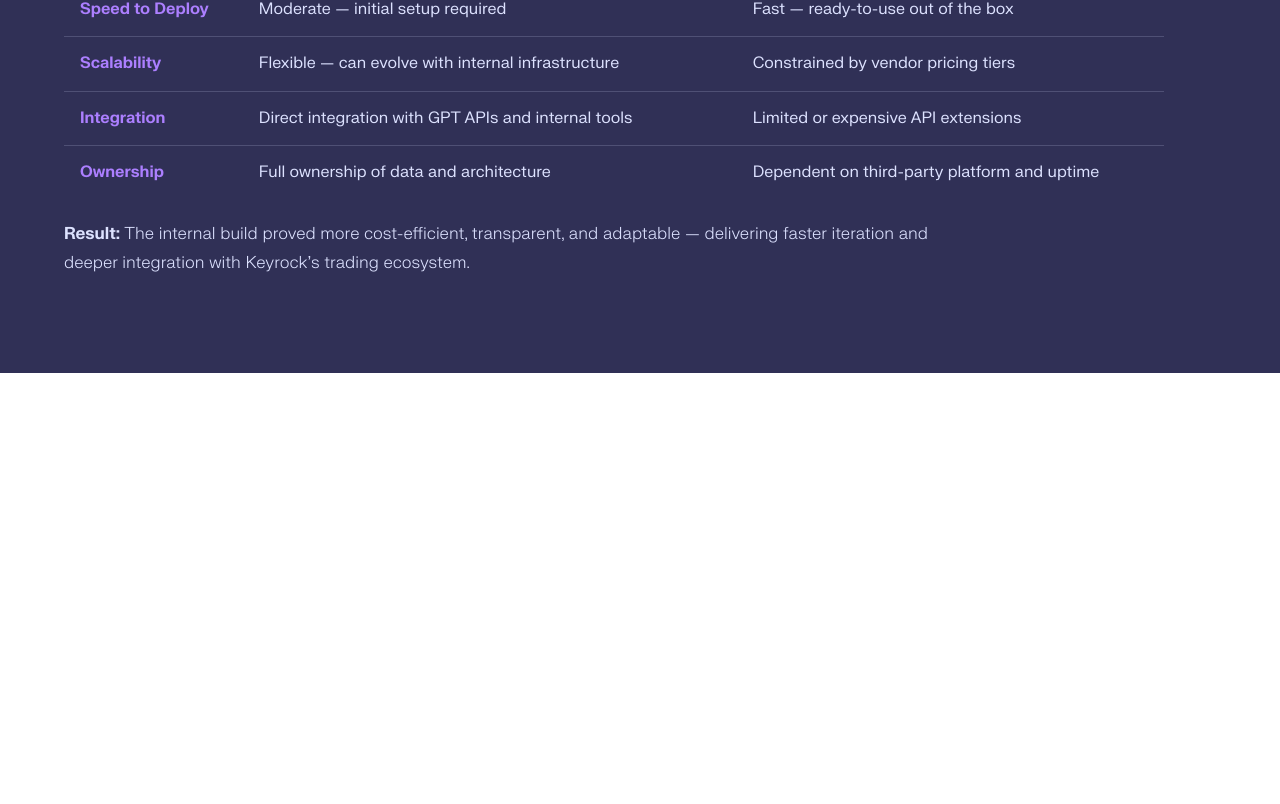
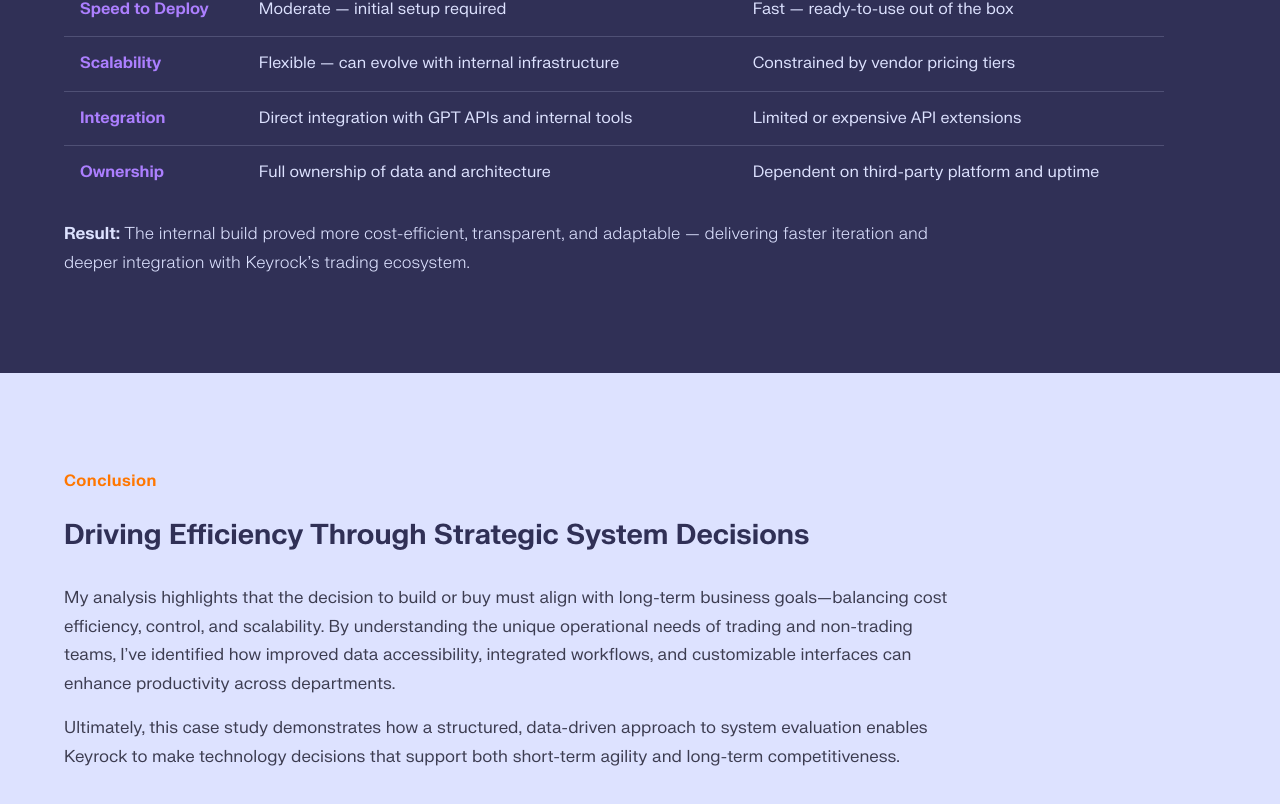
Before and after one commit to bendiagi/hyperflow-keyrock-casestudy, a React app: page / in a window 1280 px wide. Shown: the part 5252-6056 px from the top of the page. Before the commit the page ends 5625 px from the top, so only its background shows below. Built offline with nearby package versions, Linux system fonts and the light colour scheme.

Commit message:
Add Conclusion section styled like Solutions and wire into app

```diff
--- a/src/App.tsx
+++ b/src/App.tsx
@@ -6,6 +6,7 @@
 import FlowDiagram from './FlowDiagram';
 import BuildVsBuy from './BuildVsBuy';
 import BuildVsBuyContent from './BuildVsBuyContent';
+import Conclusion from './Conclusion';
 
 const App: React.FC = () => {
   const handleGetStarted = () => {
@@ -32,6 +33,7 @@
       <FlowDiagram />
       <BuildVsBuy />
       <BuildVsBuyContent />
+      <Conclusion />
     </div>
   );
 };
--- /dev/null
+++ b/src/Conclusion.tsx
@@ -0,0 +1,25 @@
+import React from 'react';
+import './styles.css';
+
+const Conclusion: React.FC = () => {
+  return (
+    <section className="conclusion">
+      <div className="conclusion-content">
+        <div className="conclusion-header">
+          <h3 className="solutions-subtitle">Conclusion</h3>
+          <h2 className="conclusion-title">Driving Efficiency Through Strategic System Decisions</h2>
+        </div>
+        <div className="conclusion-body">
+          <p>
+            My analysis highlights that the decision to build or buy must align with long-term business goals—balancing cost efficiency, control, and scalability. By understanding the unique operational needs of trading and non-trading teams, I’ve identified how improved data accessibility, integrated workflows, and customizable interfaces can enhance productivity across departments.
+          </p>
+          <p>
+            Ultimately, this case study demonstrates how a structured, data-driven approach to system evaluation enables Keyrock to make technology decisions that support both short-term agility and long-term competitiveness.
+          </p>
+        </div>
+      </div>
+    </section>
+  );
+};
+
+export default Conclusion;
--- a/src/styles.css
+++ b/src/styles.css
@@ -942,6 +942,45 @@
   background: rgba(221, 226, 255, 0.25);
   margin: 1.5rem 0 1.25rem 0;
 }
+
+/* Conclusion Section (styled like Solutions) */
+.conclusion {
+  background: rgb(221, 226, 255);
+  padding: 6rem 5%;
+  display: flex;
+  align-items: center;
+}
+
+.conclusion-content {
+  max-width: 1200px;
+  margin: 0 auto;
+  width: 100%;
+}
+
+.conclusion-header {
+  margin-bottom: 2rem;
+}
+
+.conclusion-title {
+  font-family: 'FK Grotesk Neue', sans-serif;
+  font-size: 1.75rem;
+  font-weight: 700;
+  color: rgb(48, 48, 86);
+  line-height: 1.2;
+  max-width: 80%;
+}
+
+.conclusion-body p {
+  font-family: 'FK Grotesk Neue', sans-serif;
+  font-size: 1.05rem;
+  line-height: 1.7;
+  color: rgb(60, 60, 80);
+  max-width: 900px;
+}
+
+.conclusion-body p + p {
+  margin-top: 1rem;
+}
 @media (max-width: 480px) {
   .flow-diagram {
     padding: 3rem 3%;
```
